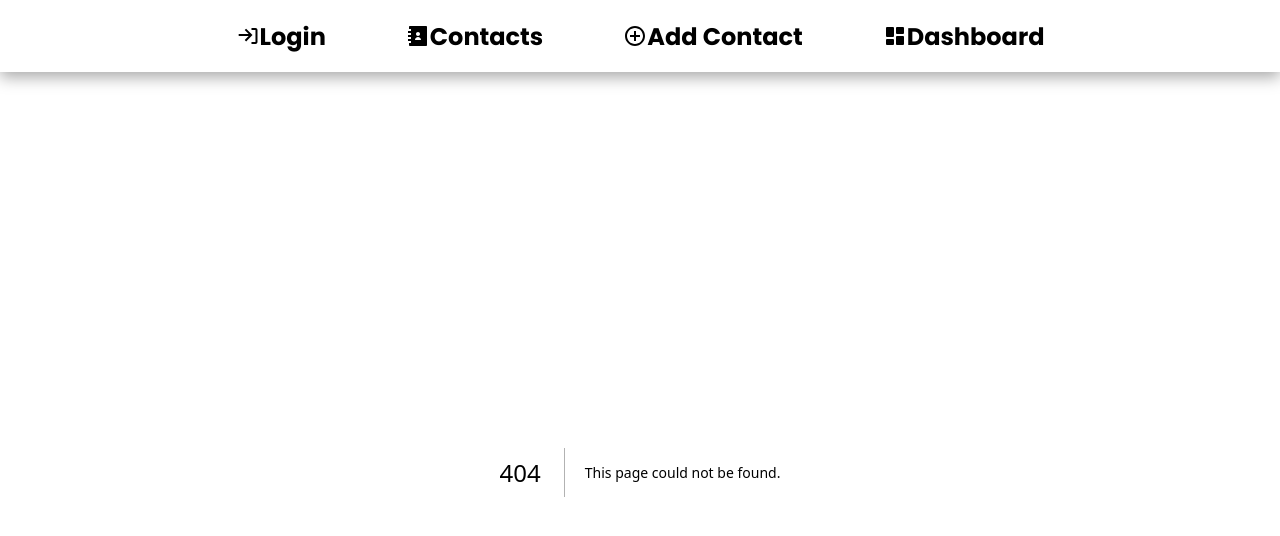
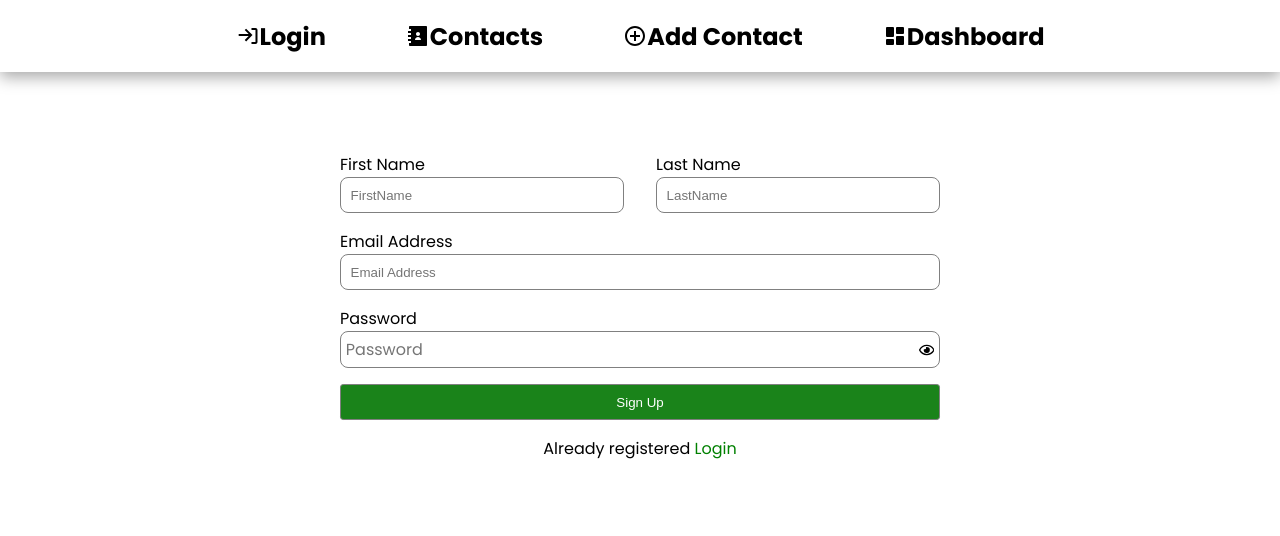
Before and after one commit to amir-rafigh/Contact-db, a Next.js app: page /auth/register in a window 1280 px wide. Before the commit this address had no page. Shown: the top 536 px of the page. Built offline with nearby package versions, Linux system fonts and the light colour scheme.

Commit message:
finish the register and login page with all needed styles

```diff
--- a/pages/_app.js
+++ b/pages/_app.js
@@ -1,10 +1,12 @@
 import Navbar from "@/components/navbar";
 import "@/styles/globals.css";
 import Head from "next/head";
+import { ToastContainer } from "react-toastify";
 
 export default function App({ Component, pageProps }) {
   return(
     <>
+    <ToastContainer  />
     <Head><link rel="icon" href="data:," /></Head>
     <Navbar/>
     <Component {...pageProps} />
--- a/pages/api/auth/register.js
+++ b/pages/api/auth/register.js
@@ -34,7 +34,7 @@ export default async function handler(req, res){
 
       const countUser = await users.countDocuments()
       await users.create({...req.body , Password:hashpass , Role: countUser>0?"user":"admin"})
-      res.status(201).json("regiter successfully")
+      res.status(201).json({message:"regiter successfully"})
 
     }catch(error){
       res.status(500).json({message:"error server"})
--- /dev/null
+++ b/pages/auth/register.js
@@ -0,0 +1,91 @@
+import Styles from "@/styles/register.module.css"
+import { useState } from "react"
+import Link from "next/link"
+import { ToastContainer, toast } from 'react-toastify';
+import { FaEyeSlash, FaRegEye , FaSpinner  } from "react-icons/fa";
+import { router } from "next/router";
+export default function Register(){
+    const [showpass ,setShowpass]=useState(false)
+    const [spinner , setSpinner]=useState(false)
+    const[getdata , setGetdata]=useState({
+        FirstName:"",
+        LastName:"",
+        Email:"",
+        Password:"",
+        Role:"user"
+    })
+    const getData =(e)=>{
+        setGetdata({...getdata , [e.target.name]:e.target.value})
+    }
+    const sendData = async(e)=>{
+        setSpinner(true)
+        e.preventDefault();
+        const data = await fetch("http://localhost:3000/api/auth/register" , {
+            method:"POST",
+            headers:{"Content-Type":"application/json"},
+            body:JSON.stringify(getdata)
+
+        })
+        const res = await data.json()
+        setSpinner(false)
+        if(data.status==201){
+            toast.success(res.message)
+            return router.replace("/auth/login")
+        }
+        else{
+             return toast.error(res.message)
+        }
+
+
+
+        setGetdata({
+            FirstName:"",
+            LastName:"",
+            Email:"",
+            Password:"",
+            Role:"user"
+        })
+
+
+
+    }
+
+    return(
+        <>
+
+         <div className={Styles.container}>
+             <form className={Styles.form}>
+                 <div className={Styles.name_information}>
+                     <div>
+                         <label>First Name</label>
+                         <input onChange={getData} type="text" name="FirstName" id="" placeholder="FirstName" value={getdata.FirstName} />
+                     </div>
+                      <div>
+                         <label>Last Name</label>
+                         <input onChange={getData} type="text" name="LastName" id="" placeholder="LastName" value={getdata.LastName}/>
+                      </div>
+                 </div>
+
+                 <div>
+                     <label>Email Address</label>
+                     <input onChange={getData} type="Email" name="Email" id="" placeholder="Email Address" value={getdata.Email}/>
+                 </div>
+
+                 <div className={Styles.password}>
+                     <label>Password</label>
+                     <div>
+                        <input onChange={getData} type={showpass===false?"password":"text"} name="Password" id=""  placeholder="Password" value={getdata.Password}/>
+                        {showpass===false?<FaRegEye onClick={()=>setShowpass(!showpass)}/>:<FaEyeSlash onClick={()=>setShowpass(!showpass)} />}
+                     </div>
+
+                 </div>
+
+                 <button onClick={sendData}>Sign Up {spinner===true?<FaSpinner className={Styles.spinner}/>:""}</button>
+                 <p style={{textAlign:"center"}}>Already registered
+                     <Link href="/auth/login" style={{textDecoration:"none"}}><span style={{color:"green"}}> Login</span></Link></p>
+
+             </form>
+         </div>
+        </>
+    )
+}
--- a/styles/login.module.css
+++ b/styles/login.module.css
@@ -14,8 +14,8 @@
     padding: 3rem 1rem;
 }
 
-.form input{
-    padding: 1rem;
+.form > .email{
+    padding: 0.8rem;
     border-radius: 1rem;
     -webkit-border-radius: 1rem;
     -moz-border-radius: 1rem;
@@ -23,6 +23,30 @@
     -o-border-radius: 1rem;
     border: 1px solid gray;
 }
+.email > input{
+    all: unset;
+
+}
+
+.password{
+    padding: 0.8rem;
+    border: 1px solid gray;
+    display: flex;
+    justify-content: space-between;
+    align-items: center;
+    border-radius: 1rem;
+    -webkit-border-radius: 1rem;
+    -moz-border-radius: 1rem;
+    -ms-border-radius: 1rem;
+    -o-border-radius: 1rem;
+}
+.password input{
+    all: unset;
+}
+.password > svg{
+    cursor: pointer;
+}
+
 
 .form button{
     padding: 0.5rem;
@@ -34,6 +58,13 @@
     -ms-border-radius: 0.5rem;
     -o-border-radius: 0.5rem;
     color: white;
+    display: flex;
+    align-items: center;
+    justify-content: center;
+    gap: 8px;
+}
+.form input{
+    width: 100%;
 }
 .register{
     display: flex;
@@ -41,3 +72,26 @@
     justify-content: center;
     font-size: 0.8rem;
 }
+.spinner {
+    animation: spinner 1s linear infinite;
+    -webkit-animation: spinner 1s linear infinite;
+}
+
+
+@keyframes spinner {
+    0%{
+        transform: rotate(0deg);
+        -webkit-transform: rotate(0deg);
+        -moz-transform: rotate(0deg);
+        -ms-transform: rotate(0deg);
+        -o-transform: rotate(0deg);
+    }
+    100%{
+        transform: rotate(360deg);
+        -webkit-transform: rotate(360deg);
+        -moz-transform: rotate(360deg);
+        -ms-transform: rotate(360deg);
+        -o-transform: rotate(360deg);
+}
+
+}
--- /dev/null
+++ b/styles/register.module.css
@@ -0,0 +1,101 @@
+.container{
+    width: 100vw;
+    height: 100vh;
+}
+.form{
+    width: 600px;
+    margin:5rem auto;
+    display: flex;
+    flex-direction: column;
+    gap: 1rem;
+}
+.form div{
+    width: 100%;
+}
+
+.form input{
+    width: 100%;
+    padding: 0.6rem;
+    border: 1px solid gray;
+    border-radius: 0.5rem;
+    -webkit-border-radius: 0.5rem;
+    -moz-border-radius: 0.5rem;
+    -ms-border-radius: 0.5rem;
+    -o-border-radius: 0.5rem;
+}
+
+.name_information{
+    display: grid;
+    grid-template-columns: 1fr 1fr;
+    gap: 2rem;
+
+}
+
+.name_information div{
+    width: 100%;
+}
+
+.name_information div input{
+    width: 100%;
+    padding: 0.6rem;
+    border: 1px solid gray;
+    border-radius: 0.5rem;
+    -webkit-border-radius: 0.5rem;
+    -moz-border-radius: 0.5rem;
+    -ms-border-radius: 0.5rem;
+    -o-border-radius: 0.5rem;
+}
+
+.form button{
+    color: white;
+    padding: 0.6rem;
+    border: 1px solid gray;
+    background-color: rgb(26, 131, 26);
+    border-radius: 0.2rem;
+    -webkit-border-radius: 0.2rem;
+    -moz-border-radius: 0.2rem;
+    -ms-border-radius: 0.2rem;
+    -o-border-radius: 0.2rem;
+    cursor: pointer;
+    display: flex;
+    align-items: center;
+    justify-content: center;
+    gap: 0.5rem;
+}
+.form .password >div{
+    display: flex;
+    justify-content: space-between;
+    align-items: center;
+    border: 1px solid gray;
+    border-radius: 0.5rem;
+    -webkit-border-radius: 0.5rem;
+    -moz-border-radius: 0.5rem;
+    -ms-border-radius: 0.5rem;
+    -o-border-radius: 0.5rem;
+    padding: 0.3rem;
+}
+.form .password > div >input{
+    width: 100% !important;
+    all: unset;
+}
+.spinner{
+    animation: spinner 0.3s linear infinite;
+    -webkit-animation: spinner 0.3s linear infinite;
+}
+
+@keyframes spinner{
+    0%{
+        transform: rotate(0deg);
+        -webkit-transform: rotate(0deg);
+        -moz-transform: rotate(0deg);
+        -ms-transform: rotate(0deg);
+        -o-transform: rotate(0deg);
+    }
+    100%{
+        transform: rotate(360deg);
+        -webkit-transform: rotate(360deg);
+        -moz-transform: rotate(360deg);
+        -ms-transform: rotate(360deg);
+        -o-transform: rotate(360deg);
+}
+}
```
Also changed, not shown: pages/auth/login.js (+64 -8 lines).
